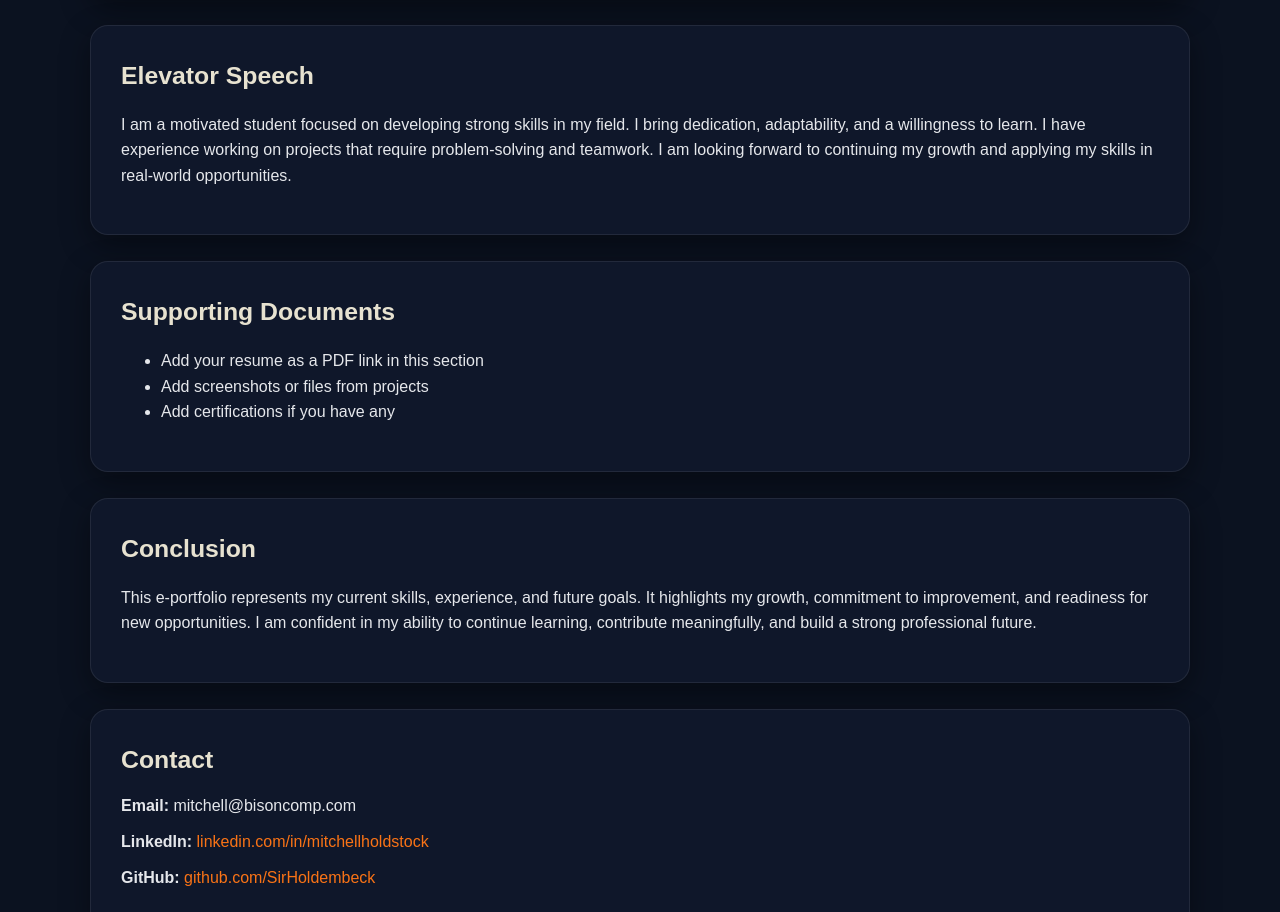
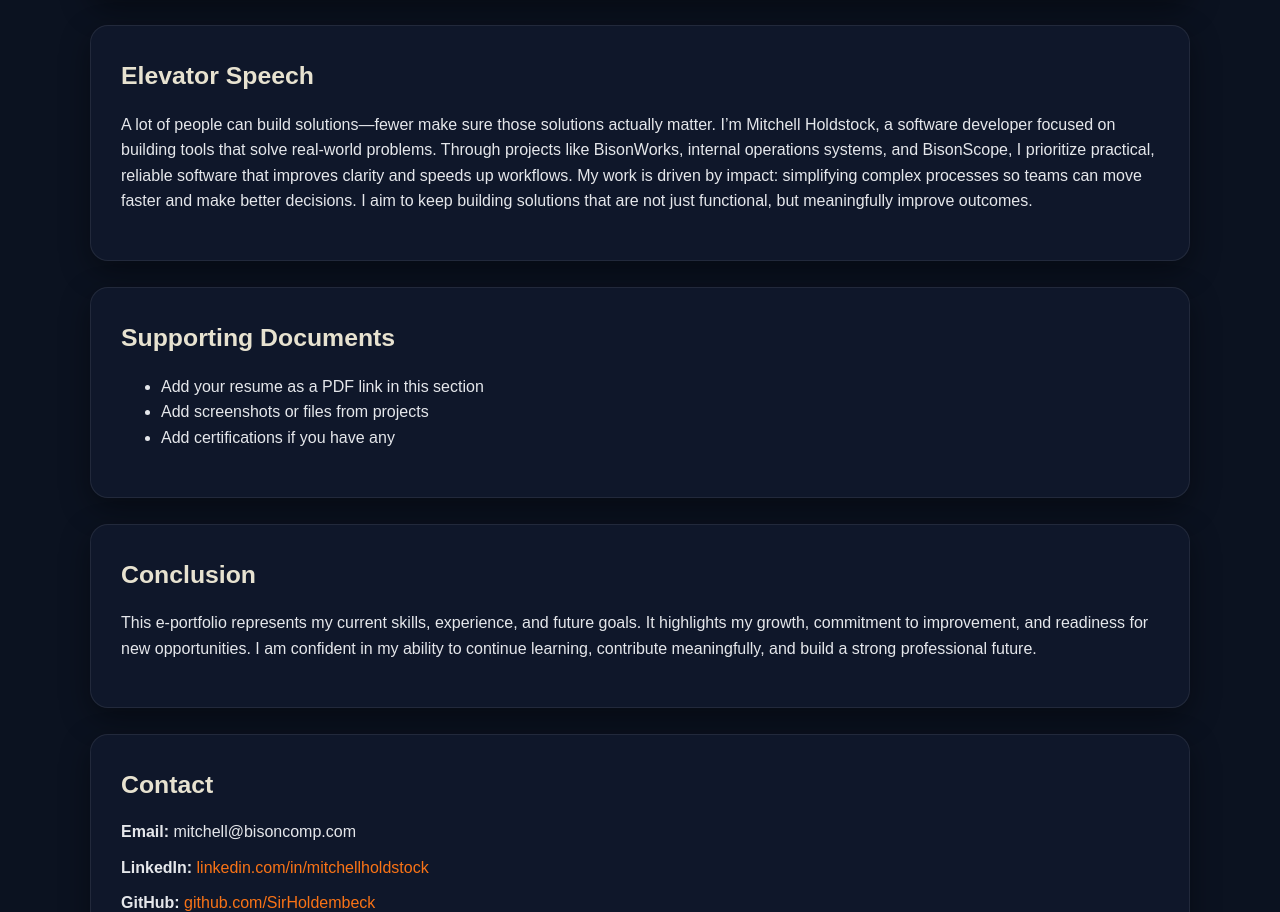
Before and after one commit to SirHoldembeck/Portfolio, a plain HTML site: page index.html in a window 1280 px wide. Shown: the part 2934-3846 px from the top of the page. Drawn offline with Linux system fonts and the light colour scheme.

Commit message:
Revise elevator speech for clarity and impact

```diff
--- a/index.html
+++ b/index.html
@@ -505,10 +505,7 @@ In team settings, I value collaboration and respect different perspectives, usin
       <div class="section-card">
         <h2 class="section-title">Elevator Speech</h2>
         <p>
-          I am a motivated student focused on developing strong skills in my field. I bring dedication,
-          adaptability, and a willingness to learn. I have experience working on projects that require
-          problem-solving and teamwork. I am looking forward to continuing my growth and applying my skills
-          in real-world opportunities.
+          A lot of people can build solutions—fewer make sure those solutions actually matter. I’m Mitchell Holdstock, a software developer focused on building tools that solve real-world problems. Through projects like BisonWorks, internal operations systems, and BisonScope, I prioritize practical, reliable software that improves clarity and speeds up workflows. My work is driven by impact: simplifying complex processes so teams can move faster and make better decisions. I aim to keep building solutions that are not just functional, but meaningfully improve outcomes.
         </p>
       </div>
     </section>
```
